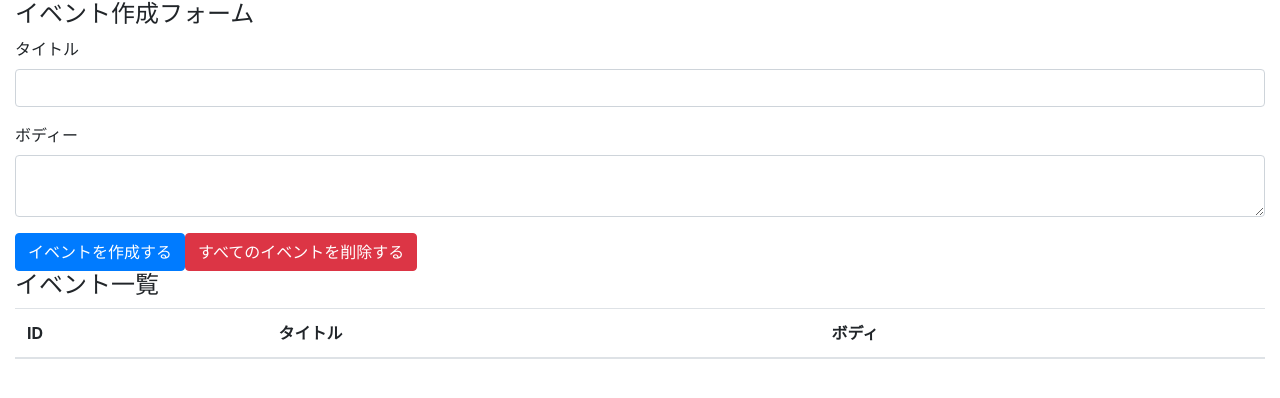
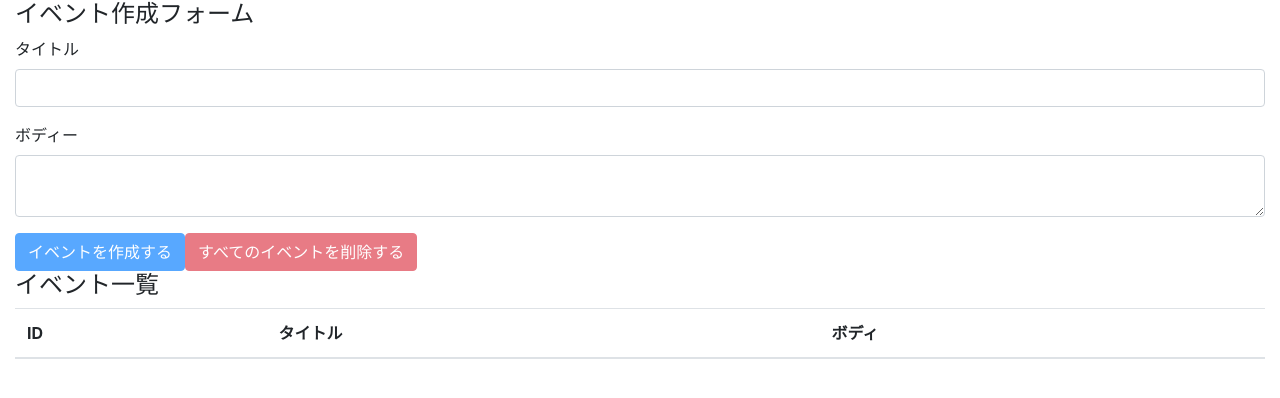
Before and after one commit to gaia2013/react-hooks-101, a React (Create React App) app: page / in a window 1280 px wide. Shown: the top 398 px of the page. Built offline with nearby package versions, Linux system fonts and the light colour scheme.

Commit message:
implement all events deletion feature

```diff
--- a/src/components/App.js
+++ b/src/components/App.js
@@ -23,6 +23,15 @@
         setBody('')
     }
 
+    const deleteAllEvents = e => {
+        e.preventDefault()
+        const result = window.confirm('全てのイベントを本当に削除しても良いですか？')
+        if (result) dispatch({ type: 'DELETE_ALL_EVENTS' })
+    }
+
+    const unCreatable = title === '' || body === ''
+    const unDeletable = state.length === 0
+
     console.log({state})
     return (
       <div className="container-fluid">
@@ -38,8 +47,8 @@
                   <textarea className="form-control" id="formEventBody" value={body} onChange={e => setBody(e.target.value)}/>
               </div>
 
-              <button className="btn btn-primary" onClick={addEvent}>イベントを作成する</button>
-              <button className="btn btn-danger">すべてのイベントを削除する</button>
+              <button className="btn btn-primary" onClick={addEvent} disabled={unCreatable}>イベントを作成する</button>
+              <button className="btn btn-danger" onClick={deleteAllEvents} disabled={unDeletable}>すべてのイベントを削除する</button>
           </form>
 
           <h4>イベント一覧</h4>
--- a/src/components/Event.js
+++ b/src/components/Event.js
@@ -3,7 +3,8 @@
 const Event = ({ dispatch, event }) => {
 	const id = event.id
 	const handleClickDeleteButton = () => {
-		dispatch({ type: 'DELETE_EVENT', id: id })
+		const result = window.confirm(`イベント(id=${id})を本当に削除しても良いですか？`)
+		if (result) dispatch({ type: 'DELETE_EVENT', id })
 	}
 	return (
 		<tr>
```
